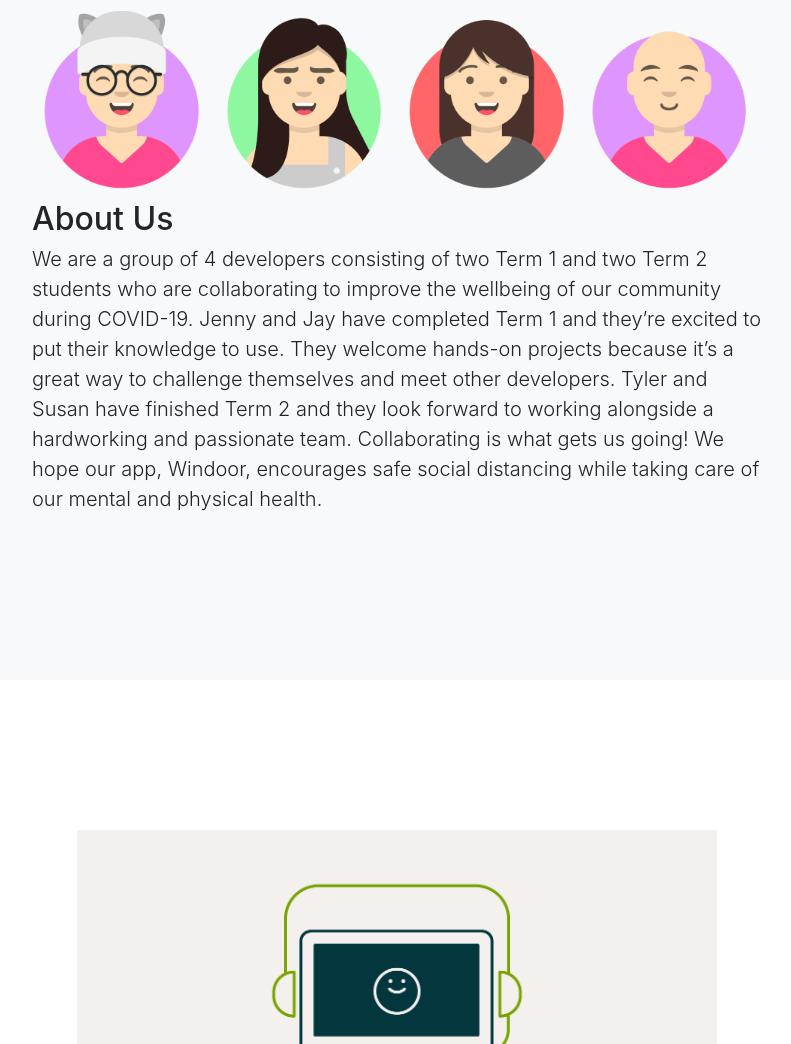
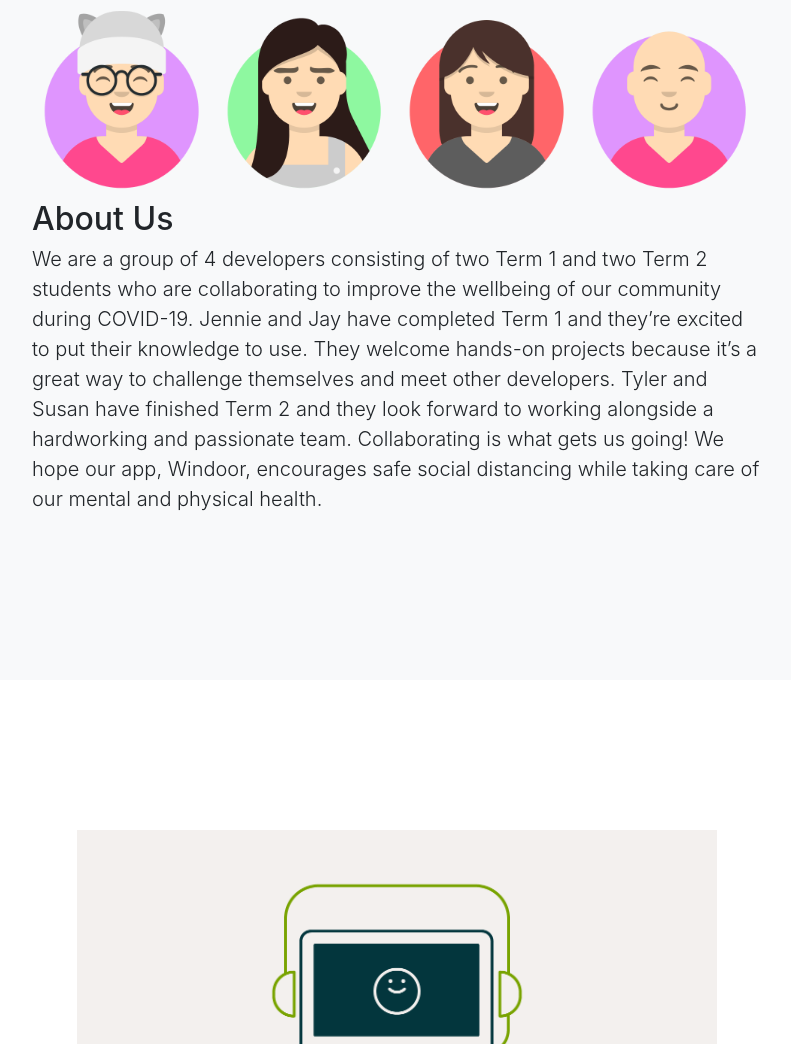
Before and after one commit to jennieyang95/COMP-2800-Team-BBY-31-Windoor, a website with bundled scripts: page Windoor/index.html in a window 1280 px wide. Shown: the part 980-2024 px from the top of the page, without its empty margins (243-1034 px from the left). Built offline with nearby package versions, Linux system fonts and the light colour scheme; a script that the page names is missing.

Commit message:
Week02 - Updated Readme.md V02

```diff
--- a/Windoor/index.html
+++ b/Windoor/index.html
@@ -87,7 +87,7 @@
             </div>
             <h2>About Us</h2>
             <p class="lead">
-              We are a group of 4 developers consisting of two Term 1 and two Term 2 students who are collaborating to improve the wellbeing of our community during COVID-19. Jenny and Jay have completed Term 1 and they’re excited to put their knowledge to use. They welcome hands-on projects because it’s a great way to challenge themselves and meet other developers. Tyler and Susan have finished Term 2 and they look forward to working alongside a hardworking and passionate team. Collaborating is what gets us going! We hope our app, Windoor, encourages safe social distancing while taking care of our mental and physical health.
+              We are a group of 4 developers consisting of two Term 1 and two Term 2 students who are collaborating to improve the wellbeing of our community during COVID-19. Jennie and Jay have completed Term 1 and they’re excited to put their knowledge to use. They welcome hands-on projects because it’s a great way to challenge themselves and meet other developers. Tyler and Susan have finished Term 2 and they look forward to working alongside a hardworking and passionate team. Collaborating is what gets us going! We hope our app, Windoor, encourages safe social distancing while taking care of our mental and physical health.
             </p>
           </div>
         </div>
```
Also changed, not shown: README.md.
